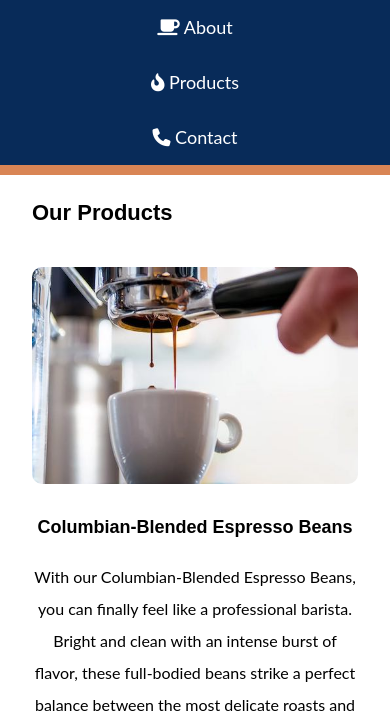
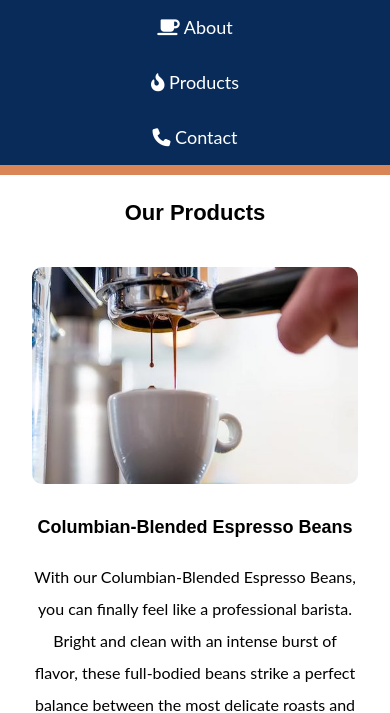
Before and after one commit to mingmanhattan/mingUCB.github.io, a plain HTML site: page m19gulp/productmobile.html in a window 390 px wide. Shown: the part 131-844 px from the top of the page. Drawn offline with Linux system fonts and the light colour scheme.

Commit message:
Updated product page

```diff
--- a/m19gulp/productmobile.css
+++ b/m19gulp/productmobile.css
@@ -22,7 +22,8 @@ h2 {
 
 h1 {
   font-size: 22px;
-  margin: 1rem 0 0 2rem;
+  margin: 1rem 0 0 auto;
+  text-align: center;
 }
 
 h2 {
@@ -105,6 +106,9 @@ nav a:hover {
   border-radius: 10px;
 }
 
+.card {
+  padding-bottom: 1.5rem;
+}
 
 footer {
   color: #f2f2f2;
@@ -200,6 +204,7 @@ footer a {
 
   h1 {
     font-size: 30px;
+    text-align: start;
     padding-left: 5rem;
   }
 
```
